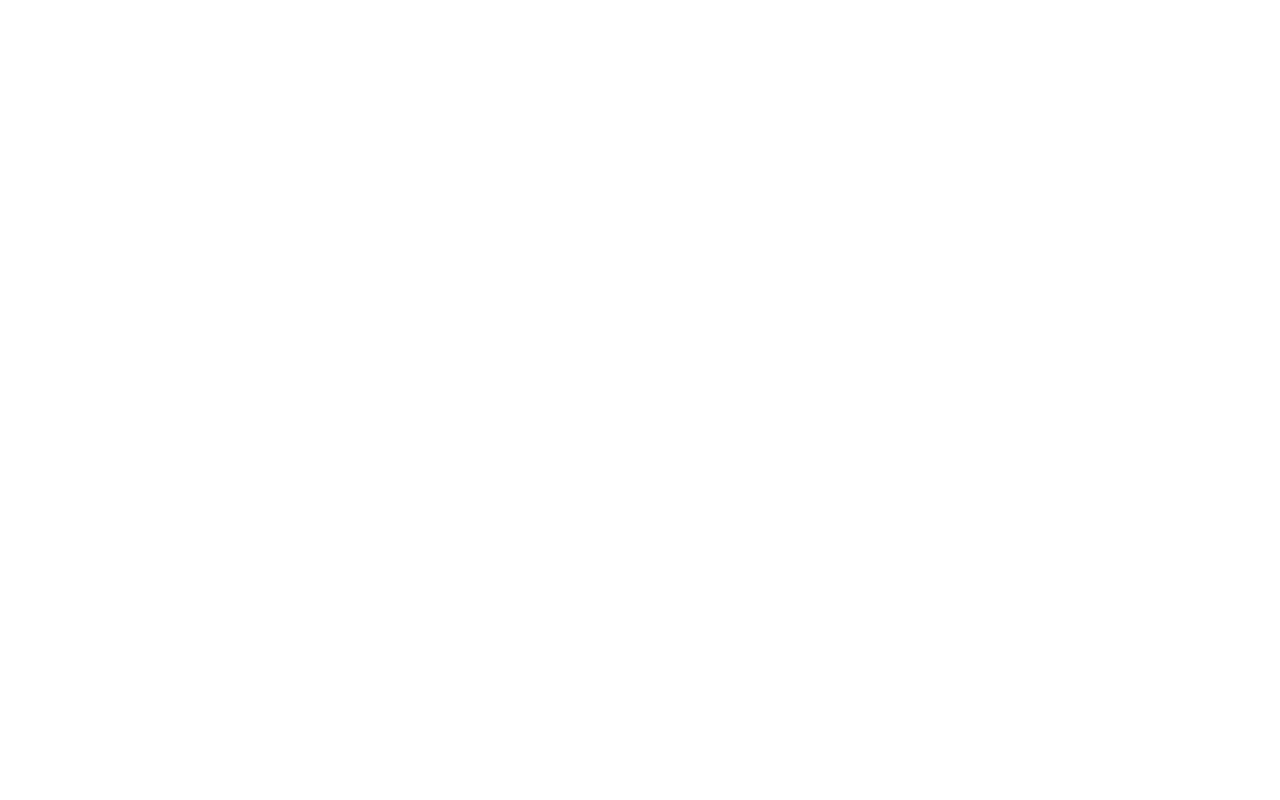
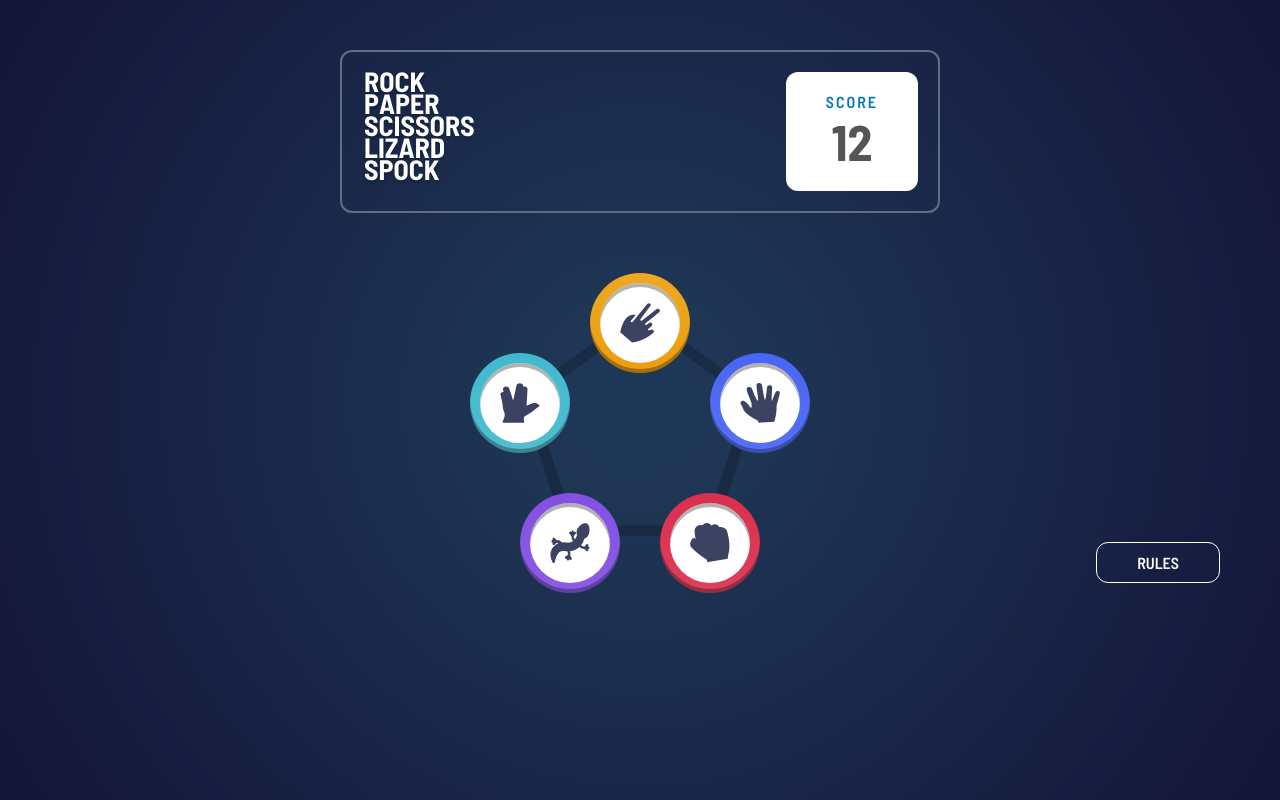
Before and after one commit to nutelabezgmo222/nutelabezgmo222-rock-paper-scissors_game, a plain HTML site: page index.html in a window 1280 px wide. Drawn offline with Linux system fonts and the light colour scheme.

Commit message:
made main page html + style

```diff
--- a/index.html
+++ b/index.html
@@ -4,9 +4,55 @@
   <meta charset="UTF-8">
   <meta name="viewport" content="width=device-width, initial-scale=1.0">
   <title>Rock, Paper, Scissors</title>
-
+  <link rel="stylesheet" href="css/all.css">
+  <link rel="preconnect" href="https://fonts.gstatic.com">
+  <link href="https://fonts.googleapis.com/css2?family=Barlow+Semi+Condensed:wght@600;700&display=swap" rel="stylesheet">
 </head>
 <body>
+  <header class="header">
+    <div class="wrapper">
+      <div class="header__inner">
+        <div class="header__logo-box">
+          <img class="header__logo" src="images/logo-bonus.svg" alt="logo">
+        </div>
+        <div class="score">
+          <p class="score__title">score</p>
+          <p class="score__value">12</p>
+        </div>
+      </div>
+    </div>
+  </header>
+  <main class="main">
+    <div class="wrapper">
+      <div class="main__game-field">
+        <div class="main__game-start">
+          <div class="scissors-box game-variant-box">
+            <span class="scissors-icon game-icon"></span>
+          </div>
+          <div class="spock-box game-variant-box">
+            <span class="spock-icon game-icon"></span>
+          </div>
+          <div class="paper-box game-variant-box">
+            <span class="paper-icon game-icon"></span>
+          </div>
+          <div class="lizard-box game-variant-box">
+            <span class="lizard-icon game-icon"></span>
+          </div>
+          <div class="rock-box game-variant-box">
+            <span class="rock-icon game-icon"></span>
+          </div>
+        </div>
+        <div class="main__game-play">
 
+        </div>
+      </div>
+      <div class="main__rules-box">
+        <span>Rules</span>
+      </div>
+    </div>
+  </main>
+  <script src="./js/main.js">
+
+  </script>
 </body>
 </html>
--- /dev/null
+++ b/scss/all.scss
@@ -0,0 +1,166 @@
+*, *:after, *:before {
+  margin: 0;
+  padding: 0;
+  box-sizing: border-box;
+  font-size: 16px;
+  font-family: 'Barlow Semi Condensed', sans-serif;
+  font-weight: 600;
+  color: #fff;
+}
+body {
+  background: rgb(31,55,86);
+  background: radial-gradient(circle, hsl(214, 47%, 23%) 10%, hsl(237, 49%, 15%) 97%);
+  display: flex;
+  flex-direction: column;
+  min-height: 100vh;
+  padding-top: 50px;
+}
+.wrapper {
+  margin: 0 auto;
+  max-width: 1200px;
+  position: relative;
+}
+.header {
+  align-self: center;
+  .header__inner {
+    width: 600px;
+    padding: 20px;
+    border-radius: 12px;
+    border: 2px solid hsl(217, 16%, 45%);
+    display: flex;
+    justify-content: space-between;
+  }
+  .score {
+    display: flex;
+    flex-direction: column;
+    align-items: center;
+    padding: 20px 40px;
+    background-color: #fff;
+    border-radius: 12px;
+  }
+
+  .score__title {
+    color: #0077b6;
+    letter-spacing: 2px;
+    text-transform: uppercase;
+  }
+
+  .score__value {
+    color: #555;
+    font-size: 50px;
+    font-weight: 700;
+  }
+}
+.main {
+  margin-top: 40px;
+  flex: 1 1 auto;
+  .main__game-field {
+    display: flex;
+    flex-direction: column;
+    align-items: center;
+    position: relative;
+  }
+
+  .main__game-start {
+    display: grid;
+    grid-template: repeat(3, auto) / repeat(2, auto);
+    grid-column-gap: 40px;
+    grid-row-gap: 20px;
+    background: center / contain no-repeat url('../images/bg-pentagon.svg');
+    .scissors-box {
+      grid-column: 1 / 3;
+      margin: 0 auto;
+      position: relative;
+      bottom: -20px;
+    }
+    .spock-box, .paper-box{
+      position: relative;
+      top: -20px;
+    }
+    .spock-box {
+      left: -50%;
+    }
+    .paper-box {
+      right: -50%;
+    }
+  }
+
+  .main__game-play {
+
+  }
+
+  .main__rules-box {
+    position: absolute;
+    right: 20px;
+    bottom: 10px;
+    padding: 10px 40px;
+    border: 1px solid #fff;
+    border-radius: 12px;
+    cursor: pointer;
+    span {
+      display: block;
+      text-transform: uppercase;
+    }
+  }
+}
+.footer {
+  .wrapper {
+    display: flex;
+    img {
+      width: 70px;
+      height: 70px;
+    }
+  }
+}
+
+
+
+.game-variant-box {
+  width: 100px;
+  height: 100px;
+  border-radius: 50%;
+  background-color: tomato;
+  padding: 10px;
+  cursor: pointer;
+  box-shadow: 0px -4px 0px 0px rgba(0,0,0,0.3) inset;
+}
+.game-icon {
+  display: block;
+  width: 100%;
+  height: 100%;
+  background-color: #fff;
+  border-radius: 50%;
+  box-shadow: 0px 4px 0px 0px rgba(0,0,0,0.3) inset;
+  background: center / 50% 50% no-repeat;
+  background-color: #fff;
+}
+.scissors-box {
+  background: linear-gradient(hsl(40, 84%, 53%), hsl(39, 89%, 49%));
+}
+.scissors-icon {
+  background-image: url('../images/icon-scissors.svg');
+}
+.spock-box {
+  background: linear-gradient(hsl(189, 59%, 53%), hsl(189, 58%, 57%));
+}
+.spock-icon {
+  background-image: url('../images/icon-spock.svg');
+}
+.paper-box {
+  background: linear-gradient(hsl(230, 89%, 62%), hsl(230, 89%, 65%));
+}
+.paper-icon {
+  background-image: url('../images/icon-paper.svg');
+}
+.rock-box {
+  background: linear-gradient(hsl(349, 71%, 52%), hsl(349, 70%, 56%));
+}
+.rock-icon {
+  background-image: url('../images/icon-rock.svg');
+}
+.lizard-box {
+  background: linear-gradient(hsl(261, 73%, 60%), hsl(261, 72%, 63%));
+}
+.lizard-icon {
+  background-image: url('../images/icon-lizard.svg');
+}
```
Also changed, not shown: css/all.css (added), js/main.js (added), 1 other file.
